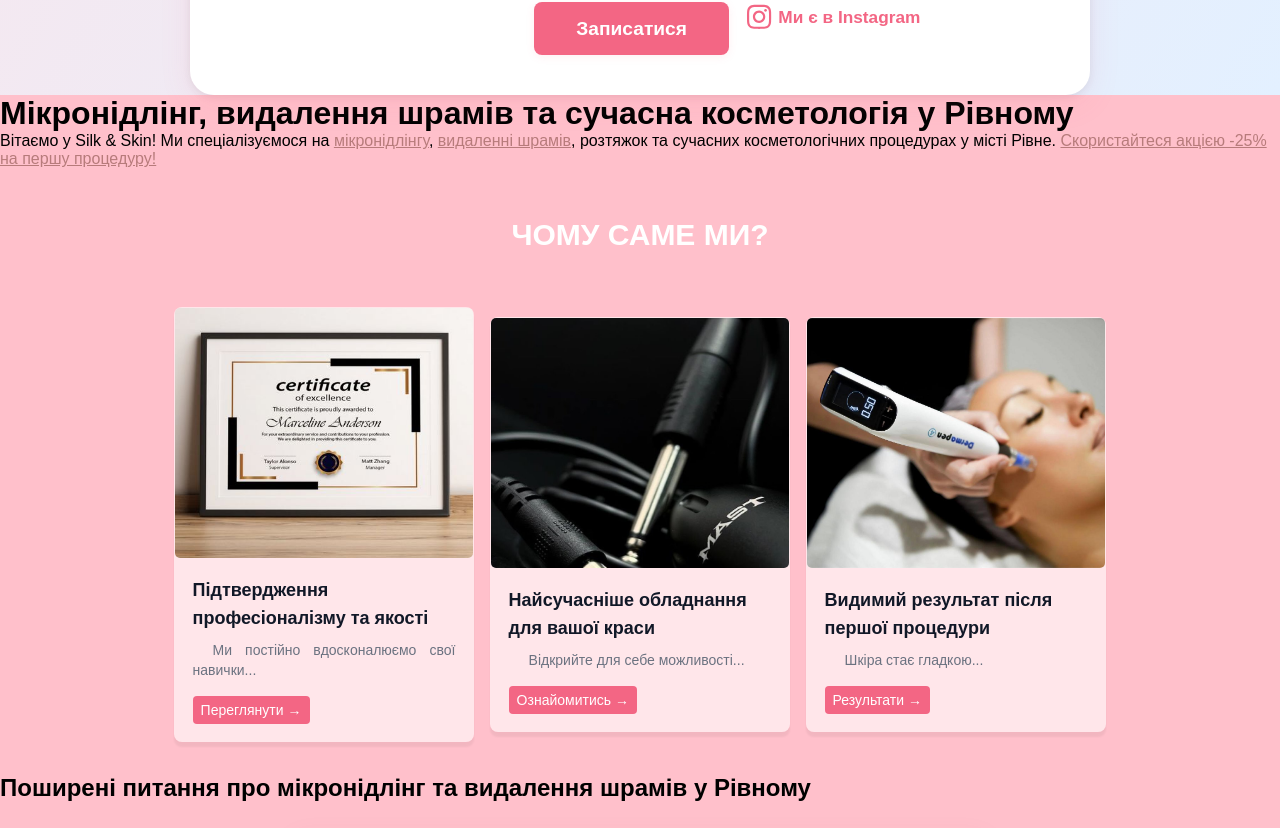
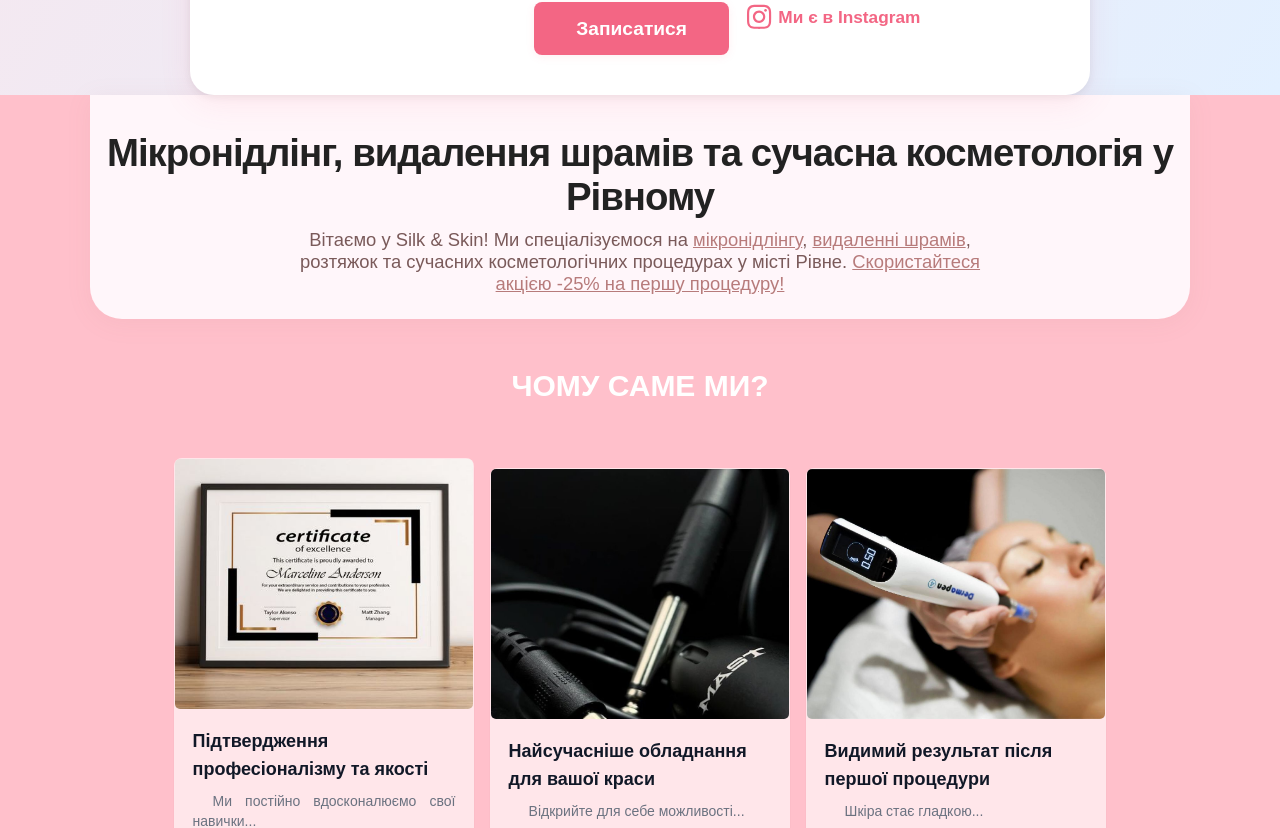
Before and after one commit to dmytro-matviiv/SilkSkin, a React (Create React App) app: page / in a window 1280 px wide. Shown: the part 650-1478 px from the top of the page. Built offline with nearby package versions, Linux system fonts and the light colour scheme; no server answers; the database is empty.

Commit message:
fix-FAQ2

```diff
--- a/src/Components/Content/Content.css
+++ b/src/Components/Content/Content.css
@@ -159,3 +159,68 @@
     padding: 0 10px 12px 10px;
   }
 }
+
+.main-header {
+  display: flex;
+  flex-direction: column;
+  align-items: center;
+  justify-content: center;
+  text-align: center;
+  background: #fff6fa;
+  border-radius: 0 0 32px 32px;
+  box-shadow: 0 4px 24px 0 rgba(183, 123, 123, 0.10);
+  margin: 0 auto 24px auto;
+  padding: 36px 16px 24px 16px;
+  max-width: 1100px;
+  width: 100%;
+  transition: box-shadow 0.3s, opacity 0.5s, transform 0.5s;
+  z-index: 10;
+}
+.main-header h1 {
+  font-size: 2.4rem;
+  font-weight: 800;
+  color: #222;
+  margin-bottom: 10px;
+  letter-spacing: -1px;
+}
+.main-header p {
+  font-size: 1.15rem;
+  color: #7a5a5a;
+  margin: 0 auto;
+  max-width: 700px;
+}
+.sticky-fade {
+  opacity: 0;
+  pointer-events: none;
+  transform: translateY(-40px) scale(0.98);
+  transition: opacity 0.5s, transform 0.5s;
+}
+@media (max-width: 700px) {
+  .main-header {
+    padding: 24px 4px 16px 4px;
+    border-radius: 0 0 18px 18px;
+  }
+  .main-header h1 {
+    font-size: 1.3rem;
+  }
+  .main-header p {
+    font-size: 0.98rem;
+  }
+}
+
+.faq-title {
+  text-align: center;
+  color: #b77b7b;
+  font-size: 2.1rem;
+  font-weight: 800;
+  margin-bottom: 28px;
+  margin-top: 0;
+  letter-spacing: -1px;
+  text-shadow: 0 2px 8px rgba(183,123,123,0.07);
+}
+@media (max-width: 700px) {
+  .faq-title {
+    font-size: 1.2rem;
+    margin-bottom: 16px;
+  }
+}
--- a/src/Components/Content/Content.jsx
+++ b/src/Components/Content/Content.jsx
@@ -1,5 +1,5 @@
 import './Content.css';
-import React, { useEffect, useState } from 'react';
+import React, { useEffect, useState, useRef } from 'react';
 import { db } from '../../firebase.js';
 import { collection, getDocs, onSnapshot } from "firebase/firestore";
 
@@ -49,6 +49,8 @@ const getImage = (fileName) => {
 const Content = () => {
   const [cards, setCards] = useState(defaultCards);
   const [loading, setLoading] = useState(true);
+  const [showHeader, setShowHeader] = useState(true);
+  const headerRef = useRef(null);
 
   useEffect(() => {
     // Підписуємося на зміни в Firestore для контенту
@@ -80,6 +82,16 @@ const Content = () => {
     return () => unsubscribe();
   }, []);
 
+  useEffect(() => {
+    const handleScroll = () => {
+      if (!headerRef.current) return;
+      const rect = headerRef.current.getBoundingClientRect();
+      setShowHeader(rect.bottom > 0);
+    };
+    window.addEventListener('scroll', handleScroll);
+    return () => window.removeEventListener('scroll', handleScroll);
+  }, []);
+
   if (loading) {
     return <div className="loading">Завантаження контенту...</div>;
   }
@@ -91,8 +103,10 @@ const Content = () => {
         <meta name="description" content="Мікронідлінг, видалення шрамів, розтяжок, сучасна косметологія у Рівному. Професійний догляд за шкірою, акції, консультації." />
         <meta name="keywords" content="мікронідлінг Рівне, видалення шрамів Рівне, позбутися шраму Рівне, косметологія Рівне, догляд за шкірою, Silk & Skin" />
       </Helmet>
-      <h1>Мікронідлінг, видалення шрамів та сучасна косметологія у Рівному</h1>
-      <p>Вітаємо у Silk & Skin! Ми спеціалізуємося на <a href="/blog" style={{color:'#b77b7b',textDecoration:'underline'}}>мікронідлінгу</a>, <a href="/blog" style={{color:'#b77b7b',textDecoration:'underline'}}>видаленні шрамів</a>, розтяжок та сучасних косметологічних процедурах у місті Рівне. <a href="#explanation" style={{color:'#b77b7b',textDecoration:'underline'}}>Скористайтеся акцією -25% на першу процедуру!</a></p>
+      <div className={`main-header${showHeader ? '' : ' sticky-fade'}`} ref={headerRef}>
+        <h1>Мікронідлінг, видалення шрамів та сучасна косметологія у Рівному</h1>
+        <p>Вітаємо у Silk & Skin! Ми спеціалізуємося на <a href="/blog" style={{color:'#b77b7b',textDecoration:'underline'}}>мікронідлінгу</a>, <a href="/blog" style={{color:'#b77b7b',textDecoration:'underline'}}>видаленні шрамів</a>, розтяжок та сучасних косметологічних процедурах у місті Рівне. <a href="#explanation" style={{color:'#b77b7b',textDecoration:'underline'}}>Скористайтеся акцією -25% на першу процедуру!</a></p>
+      </div>
       <div id='whywe'>
         <h2 className="container-tite">ЧОМУ САМЕ МИ?</h2>
         <div className="card-container">
@@ -117,7 +131,7 @@ const Content = () => {
         </div>
       </div>
       <section style={{marginTop:'2rem'}}>
-        <h2>Поширені питання про мікронідлінг та видалення шрамів у Рівному</h2>
+        <h2 className="faq-title">Поширені питання про мікронідлінг та видалення шрамів у Рівному</h2>
         <div className="faq-block">
           <details>
             <summary>Чи боляче проходить мікронідлінг?</summary>
```
